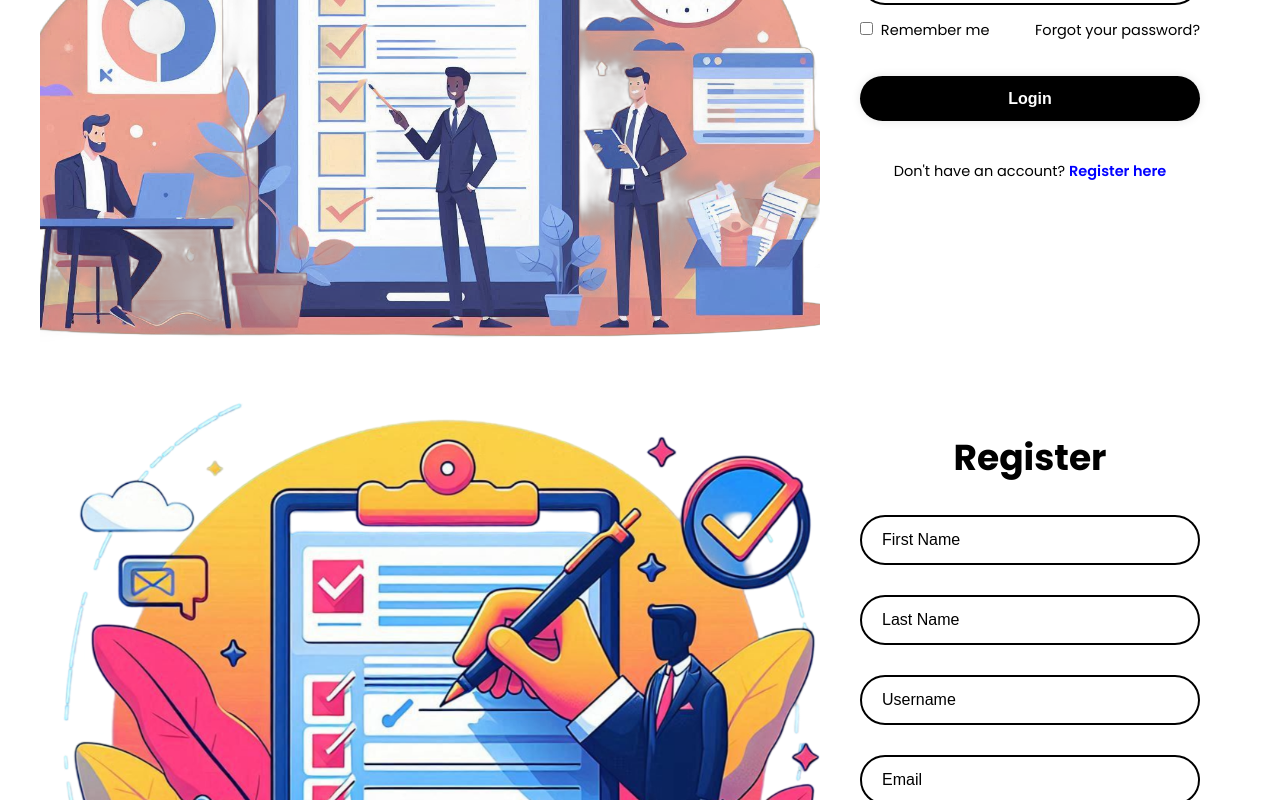
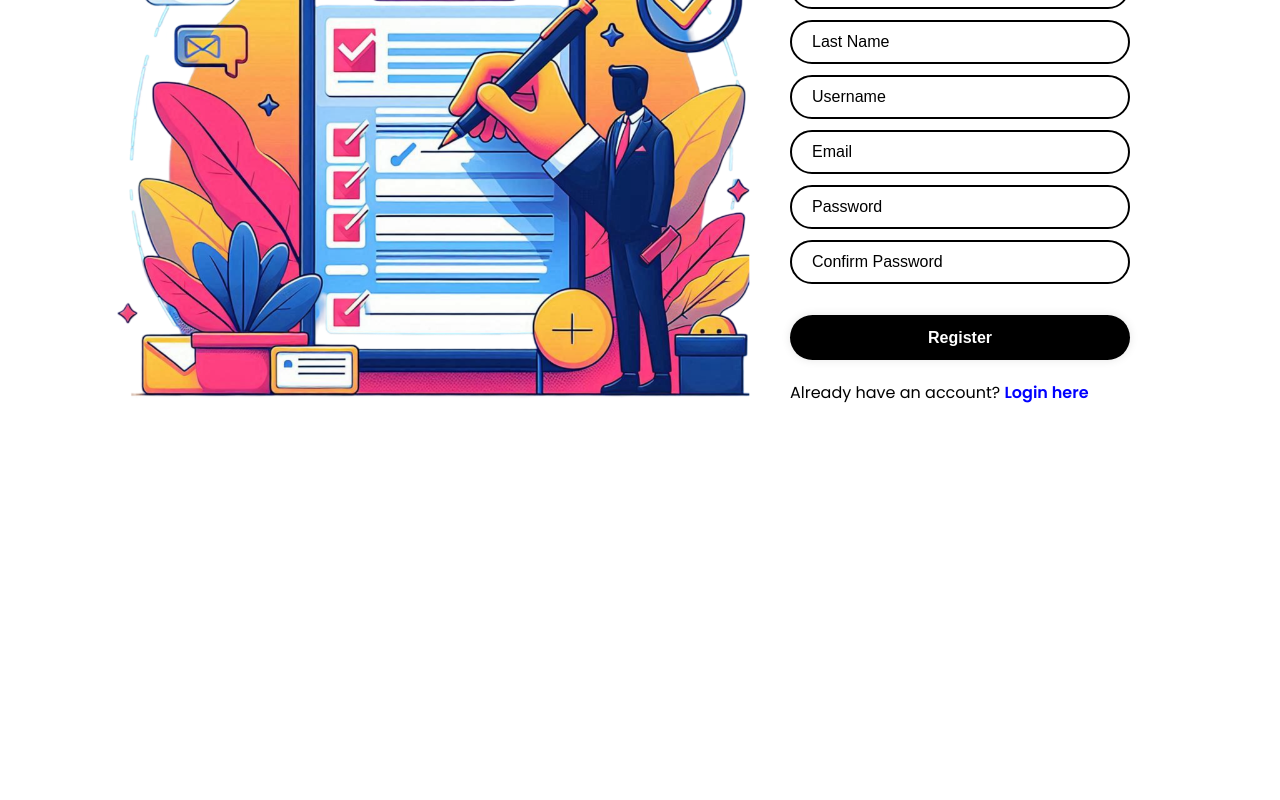
Before and after one commit to DevHub-spring/TaskManagement-Frontend, a React (Create React App) app: page /Registerpage in a window 1280 px wide. Shown: the part 240-1040 px from the top of the page. After the commit the page ends 800 px from the top, so only its background shows below. Built offline with nearby package versions, Linux system fonts and the light colour scheme.

Commit message:
Adding Fixes for Routeing functionality

```diff
--- a/src/App.js
+++ b/src/App.js
@@ -1,15 +1,20 @@
 import React from 'react';
+import Loginpage from './Components/Pages/LoginForm/Loginpage';
+import RegisterForm from './Components/Pages/RegisterForm/RegisterPage';
+import {BrowserRouter as Router, Route, Routes,Navigate} from 'react-router-dom';
 import './App.css';
-import Loginpage from './Components/Pages/LoginForm/Loginpage';
-import RegisterForm from './Components/Pages/RegisterForm/RegisterForm';
 //import Sidebar from './Components/Layouts/Sidebar';
 
 function App() {
   return (
-    <div>
-      <Loginpage />
-      <RegisterForm/>
-    </div>
+
+    <Router>
+      <Routes>
+      <Route path="/" element={<Navigate to="/loginpage" />} /> {/* Redirect to /loginpage */}
+        <Route path="/LoginPage" element={<Loginpage/>} />
+        <Route path="/Registerpage" element={<RegisterForm/>} />
+      </Routes>
+    </Router>
   );
 }
 
--- a/src/Components/Pages/LoginForm/Login_Registerpage.css
+++ b/src/Components/Pages/LoginForm/Login_Registerpage.css
@@ -144,7 +144,7 @@ body{
     background: transparent;
     color: black;
     border-radius: 10px;
-    padding: 30px 40px;
+    padding: 40px;
 }
 .RegisterSection .Registerbtn{
     width: 100%;
@@ -170,6 +170,6 @@ body{
 .RegisterSection .textbox{
     position: relative;
     width: 100%;
-    height: 50px;
+    height: 25px;
     margin:30px 0;
 }
--- a/src/Components/Pages/LoginForm/Loginpage.js
+++ b/src/Components/Pages/LoginForm/Loginpage.js
@@ -2,6 +2,7 @@ import React from 'react';
 import './Login_Registerpage.css'
 import { FaUser,FaLock } from "react-icons/fa";
 import loginImage from '../../../images/login.png';
+import { Link } from 'react-router-dom';
 
 export const Loginpage = () => {
   return (
@@ -28,7 +29,7 @@ export const Loginpage = () => {
           </div>
           <button type="submit" className="loginbtn">Login</button>
           <div className="register-link">
-            <p>Don't have an account? <a href="#">Register here</a></p>
+            <p>Don't have an account? <Link to="/RegisterPage">Register here</Link></p>
           </div>
         </form>
     </div>
--- a/src/Components/Pages/RegisterForm/RegisterForm.js
+++ /dev/null
@@ -1,40 +0,0 @@
-import React from 'react'
-import registerImage from '../../../images/register.png'
-
-export const RegisterForm = () => {
-  return (
-    <div className='RegisterContainer'>
-    <div className="image-section">
-        <img src={registerImage} alt="register-image" />
-    </div>
-    <div className='RegisterSection'>
-        <form action="register" method="post">
-            <h1>Register</h1>
-            <div className="textbox">
-            <input type="text" placeholder="First Name" name="firstname" required/>
-            </div>
-            <div className="textbox">
-            <input type="text" placeholder="Last Name" name="lastname" required/>
-            </div>
-            <div className="textbox">
-            <input type="text" placeholder="Username" name="username" required/>
-            </div>
-            <div className="textbox">
-            <input type="email" placeholder="Email" name="email" required/>
-            </div>
-            <div className="textbox">
-            <input type="password" placeholder="Password" name="password" required/>
-            </div>
-            <div className="textbox">
-            <input type="password" placeholder="Confirm Password" name="confirmpassword" required/>
-            </div>
-            <button type="submit" className="Registerbtn">Register</button>
-            <div className="register-link">
-            <p>Already have an account? <a href="#">Login here</a></p>
-            </div>
-        </form>
-    </div>
-    </div>
-  )
-}
-export default RegisterForm;
--- a/src/Components/Pages/RegisterForm/RegisterPage.js
+++ b/src/Components/Pages/RegisterForm/RegisterPage.js
@@ -0,0 +1,40 @@
+import React from 'react'
+import registerImage from '../../../images/register.png'
+
+export const RegisterPage = () => {
+  return (
+    <div className='RegisterContainer'>
+    <div className="image-section">
+        <img src={registerImage} alt="register-image" />
+    </div>
+    <div className='RegisterSection'>
+        <form action="register" method="post">
+            <h1>Registration !</h1>
+            <div className="textbox">
+            <input type="text" placeholder="First Name" name="firstname" required/>
+            </div>
+            <div className="textbox">
+            <input type="text" placeholder="Last Name" name="lastname" required/>
+            </div>
+            <div className="textbox">
+            <input type="text" placeholder="Username" name="username" required/>
+            </div>
+            <div className="textbox">
+            <input type="email" placeholder="Email" name="email" required/>
+            </div>
+            <div className="textbox">
+            <input type="password" placeholder="Password" name="password" required/>
+            </div>
+            <div className="textbox">
+            <input type="password" placeholder="Confirm Password" name="confirmpassword" required/>
+            </div>
+            <button type="submit" className="Registerbtn">Register</button>
+            <div className="register-link">
+            <p>Already have an account? <a href="#">Login here</a></p>
+            </div>
+        </form>
+    </div>
+    </div>
+  )
+}
+export default RegisterPage;
```
Also changed, not shown: src/Components/Pages/RegisterForm/RegisterPage.css (deleted).
